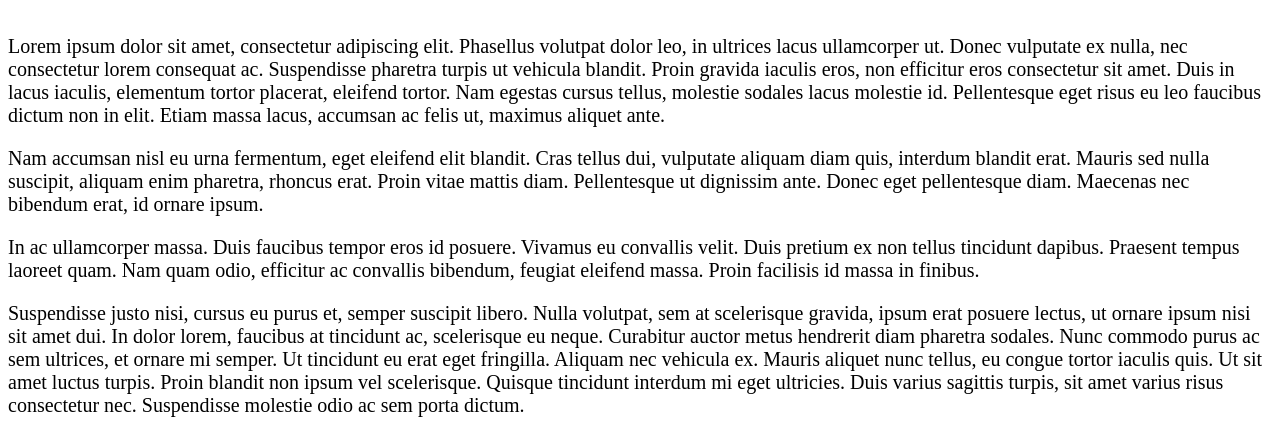
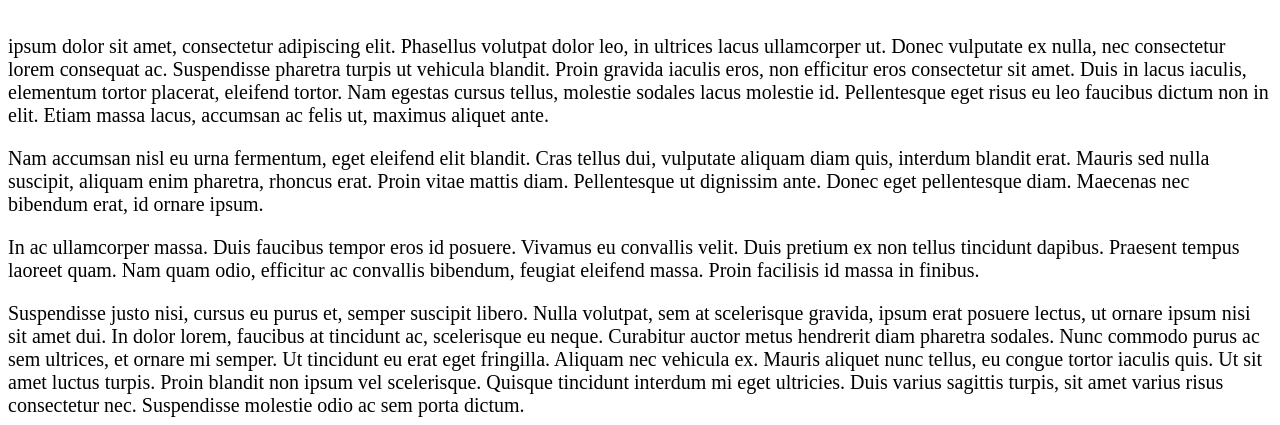
Before and after one commit to lui1227/prueba1, a plain HTML site: page proyecto brackets 3.2/index.html in a window 1280 px wide. Shown: the part 375-800 px from the top of the page. Drawn offline with Linux system fonts and the light colour scheme.

Commit message:
commit 2

```diff
--- a/proyecto brackets 3.2/index.html
+++ b/proyecto brackets 3.2/index.html
@@ -19,7 +19,7 @@
            </nav>
            <div class="nuevo_post">
              <h1>titulo</h1>
-               <p>Lorem ipsum dolor sit amet, consectetur adipiscing elit. Phasellus volutpat dolor leo, in ultrices lacus ullamcorper ut. Donec vulputate ex nulla, nec consectetur lorem consequat ac. Suspendisse pharetra turpis ut vehicula blandit. Proin gravida iaculis eros, non efficitur eros consectetur sit amet. Duis in lacus iaculis, elementum tortor placerat, eleifend tortor. Nam egestas cursus tellus, molestie sodales lacus molestie id. Pellentesque eget risus eu leo faucibus dictum non in elit. Etiam massa lacus, accumsan ac felis ut, maximus aliquet ante.</p>
+               <p>ipsum dolor sit amet, consectetur adipiscing elit. Phasellus volutpat dolor leo, in ultrices lacus ullamcorper ut. Donec vulputate ex nulla, nec consectetur lorem consequat ac. Suspendisse pharetra turpis ut vehicula blandit. Proin gravida iaculis eros, non efficitur eros consectetur sit amet. Duis in lacus iaculis, elementum tortor placerat, eleifend tortor. Nam egestas cursus tellus, molestie sodales lacus molestie id. Pellentesque eget risus eu leo faucibus dictum non in elit. Etiam massa lacus, accumsan ac felis ut, maximus aliquet ante.</p>
 
                <p>Nam accumsan nisl eu urna fermentum, eget eleifend elit blandit. Cras tellus dui, vulputate aliquam diam quis, interdum blandit erat. Mauris sed nulla suscipit, aliquam enim pharetra, rhoncus erat. Proin vitae mattis diam. Pellentesque ut dignissim ante. Donec eget pellentesque diam. Maecenas nec bibendum erat, id ornare ipsum.</p>
 
```
